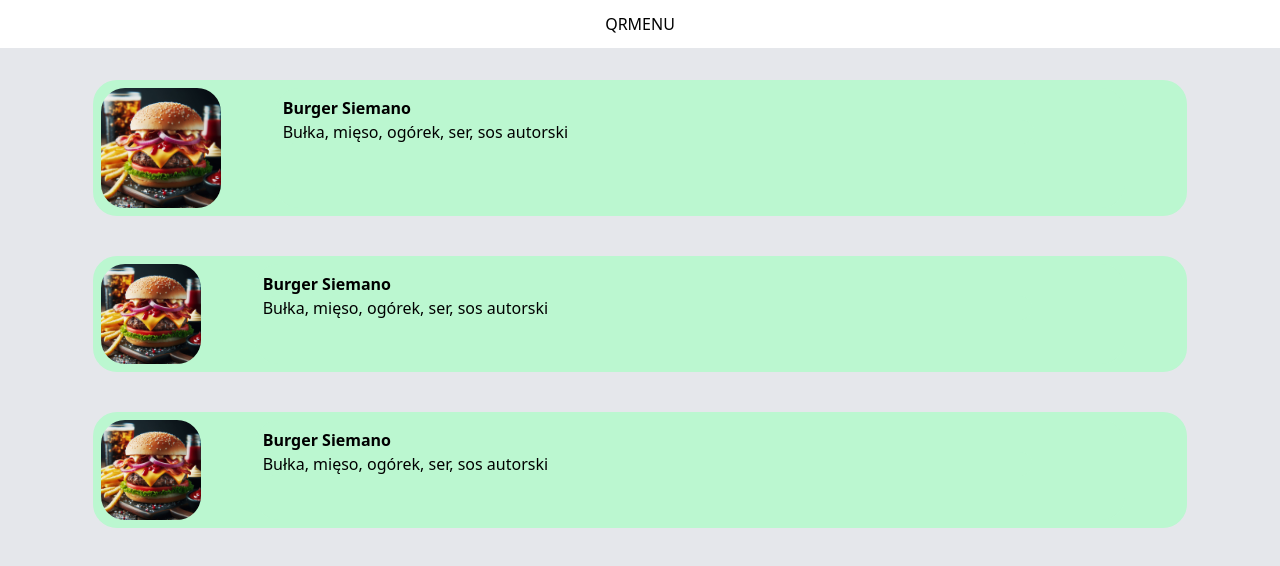
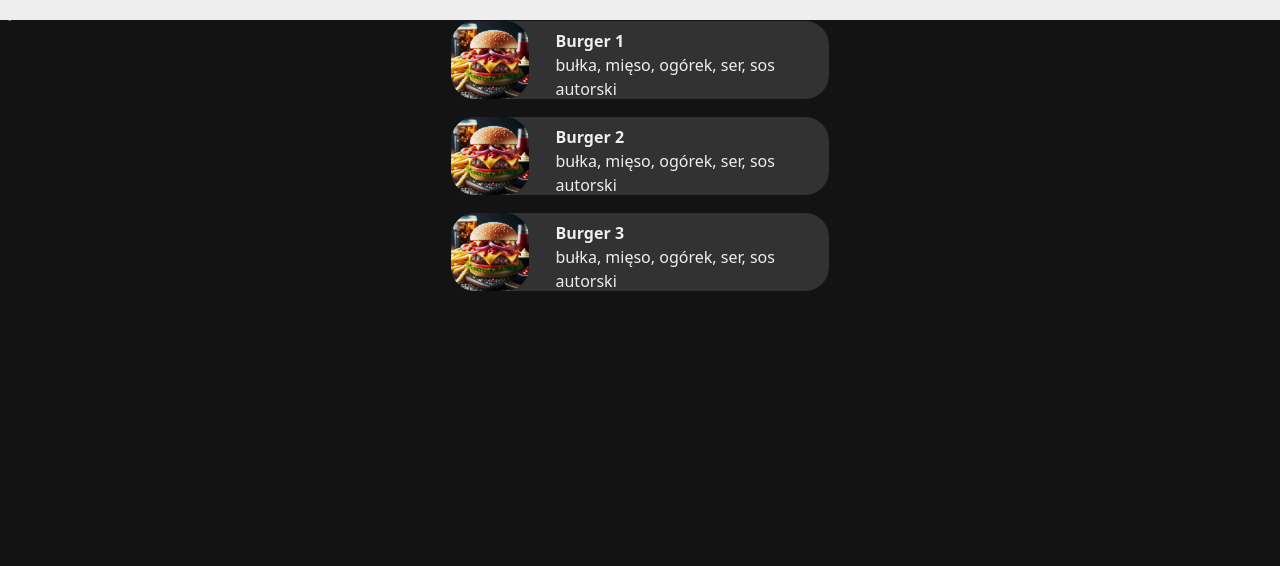
Before and after one commit to Stepcio/qr-menu, a Next.js app: page /menu in a window 1280 px wide. Shown: the top 566 px of the page. Built offline with nearby package versions, Linux system fonts and the light colour scheme.

Commit message:
Updates to menu page and file stucture

```diff
--- a/src/app/globals.css
+++ b/src/app/globals.css
@@ -3,25 +3,18 @@
 @tailwind utilities;
 
 :root {
-  --foreground-rgb: 0, 0, 0;
-  --background-start-rgb: 214, 219, 220;
-  --background-end-rgb: 255, 255, 255;
+  --background-color: #161A30;
+  --foreground-color: #F0ECE5;
 }
 
 @media (prefers-color-scheme: dark) {
   :root {
-    --foreground-rgb: 255, 255, 255;
-    --background-start-rgb: 0, 0, 0;
-    --background-end-rgb: 0, 0, 0;
+    --background-color: #EEEEEE;
+    --foreground-color: #222831;
   }
 }
 
 body {
-  color: rgb(var(--foreground-rgb));
-  background: linear-gradient(
-      to bottom,
-      transparent,
-      rgb(var(--background-end-rgb))
-    )
-    rgb(var(--background-start-rgb));
+  /* color: var(--foreground-color);
+  background-color: var(--foreground-color); */
 }
--- a/src/app/layout.tsx
+++ b/src/app/layout.tsx
@@ -7,7 +7,16 @@ export default function RootLayout({
 }) {
   return (
     <html lang="en">
-      <body>{children}</body>
+      <head></head>
+      <body className="bg-dark text-light">
+        <header>
+          <nav className="sticky bg-light top-0 inset-x-0 h-[20px] flex justify-between">
+            <div className="name">QR Menu</div>
+            <div className="collapse"></div>
+          </nav>
+        </header>
+        <main>{children}</main>
+      </body>
     </html>
   )
 }
--- a/src/app/menu/page.tsx
+++ b/src/app/menu/page.tsx
@@ -1,51 +1,15 @@
-import Image from 'next/image'
+import MenuItem from '@/components/menu/menu-item'
+import menu from '@/db/menu.json'
 
 export default function Page() {
   return (
-    <main className='h-full w-full bg-white flex-column ' >
-    <div className='h-12 w-full flex pt-3 justify-center align-middle text-center bg-white '>
-      QRMENU
-    </div>
+    <>
 
-    <div className='h-[100vh] w-full p-8 flex-column   justify-center  bg-gray-200 '>
-
-      <div className='p-2 mx-[5%]  flex rounded-3xl   w-[90%] bg-green-200 ' >
-
-        <Image alt="burger-image" src="/burger.jpg" width={120} height={100} className='rounded-3xl' />
-
-
-        <div className='p-2 mx-[5%] font-bold rounded-3xl  block w-[90%] bg-green-200 ' >
-          Burger Siemano
-          <div className='  font-light rounded-3xl  block w-[90%] bg-green-200 ' >
-          Bułka, mięso, ogórek, ser, sos autorski
-          </div>
-        </div>
+      <div className='flex flex-col gap-4'>
+        {menu.map((item, index) =>
+          <MenuItem key={index} title={item.name} ingredients={item.ingredients} image={item.image} />
+        )}
       </div>
-
-
-      <div className='p-2 mx-[5%] flex mt-10 rounded-3xl  w-[90%] bg-green-200 ' >
-      <Image alt="burger-image" src="/burger.jpg" width={100} height={100} className='rounded-3xl' />
-
-        <div className='p-2 mx-[5%] font-bold rounded-3xl  block w-[90%] bg-green-200 ' >
-          Burger Siemano
-          <div className='  font-light rounded-3xl  block w-[90%] bg-green-200 ' >
-          Bułka, mięso, ogórek, ser, sos autorski
-          </div>
-        </div>
-      </div>
-
-      <div className='p-2 mx-[5%] flex mt-10 rounded-3xl  w-[90%] bg-green-200 ' >
-      <Image alt="burger-image" src="/burger.jpg" width={100} height={100} className='rounded-3xl' />
-
-        <div className='p-2 mx-[5%] font-bold rounded-3xl  block w-[90%] bg-green-200 ' >
-          Burger Siemano
-          <div className='  font-light rounded-3xl  block w-[90%] bg-green-200 ' >
-          Bułka, mięso, ogórek, ser, sos autorski
-          </div>
-        </div>
-      </div>
-
-    </div>
-  </main>
+    </>
   )
 }
--- a/src/app/page.tsx
+++ b/src/app/page.tsx
@@ -1,11 +1,7 @@
 import Link from 'next/link'
 
-export default function Home() {
+export default function Page() {
   return (
-    <main className='h-full w-full bg-white flex-column'>
-      <div className='h-12 w-full flex pt-3 justify-center align-middle text-center bg-white'>
-        QRMENU
-      </div>
     <div className='h-[100vh] w-full p-8 flex-column justify-center bg-gray-200'>
       <Link href='/menu'>
         <button className='p-2 mx-[5%] rounded-3xl block w-[90%] bg-green-200'>
@@ -21,6 +17,5 @@ export default function Home() {
         złóż zamówienie
       </button>
     </div>
-    </main>
   )
 }
--- /dev/null
+++ b/src/components/menu/ingredients.tsx
@@ -0,0 +1,5 @@
+export default function ingredients() {
+  return (
+    <div></div>
+  );
+}
--- /dev/null
+++ b/src/components/menu/menu-item.tsx
@@ -0,0 +1,28 @@
+import Image from "next/image";
+
+type Params = {
+  title: string,
+  ingredients: string[],
+  image: {
+    src: string,
+    alt: string
+  }
+}
+
+export default function MenuItem({title, ingredients, image}: Params) {
+  return (
+    <div className='rounded-3xl h-[80px] p-[1px] w-fit mx-auto'>
+      <div className='flex h-full w-full bg-dim rounded-3xl'>
+        <div className='relative h-full aspect-square'>
+          <Image src={image.src} alt={image.alt} fill={true} className='rounded-3xl'/>
+        </div>
+        <div className='p-2 mx-[5%] font-bold rounded-3xl'>
+          {title}
+          <div className='font-light rounded-3xl'>
+            {ingredients.join(', ')}
+          </div>
+        </div>
+      </div>
+    </div>
+  );
+}
--- /dev/null
+++ b/src/components/menu/menu-sections-picker.tsx
@@ -0,0 +1,5 @@
+export default function MenuSectionsPicker() {
+  return (
+    <div></div>
+  );
+}
--- /dev/null
+++ b/src/db/menu.json
@@ -0,0 +1,44 @@
+[
+  {
+    "name": "Burger 1",
+    "ingredients": [
+        "bułka",
+        "mięso",
+        "ogórek",
+        "ser",
+        "sos autorski"
+    ],
+    "image": {
+      "src": "/images/burger.jpg",
+      "alt": "Burger 1 Image"
+    }
+  },
+  {
+    "name": "Burger 2",
+    "ingredients": [
+        "bułka",
+        "mięso",
+        "ogórek",
+        "ser",
+        "sos autorski"
+    ],
+    "image": {
+      "src": "/images/burger.jpg",
+      "alt": "Burger 2 Image"
+    }
+  },
+  {
+    "name": "Burger 3",
+    "ingredients": [
+        "bułka",
+        "mięso",
+        "ogórek",
+        "ser",
+        "sos autorski"
+    ],
+    "image": {
+      "src": "/images/burger.jpg",
+      "alt": "Burger 3 Image"
+    }
+  }
+]
--- a/tailwind.config.ts
+++ b/tailwind.config.ts
@@ -8,10 +8,15 @@ const config: Config = {
   ],
   theme: {
     extend: {
-      backgroundImage: {
-        'gradient-radial': 'radial-gradient(var(--tw-gradient-stops))',
-        'gradient-conic':
-          'conic-gradient(from 180deg at 50% 50%, var(--tw-gradient-stops))',
+      colors: {
+        transparent: 'transparent',
+        current: 'currentColor',
+        'dark': '#131313',
+        'dim': '#323232',
+        'light': '#EEEEEE',
+        'teal': '#13FFEC',
+        'dark-teal': '#0D7377',
+        'pink': '#F806CC'
       },
     },
   },
```
Also changed, not shown: public/images/burger.jpg (renamed from public/burger.jpg). Lines whose indentation alone changed are shown as unchanged.
